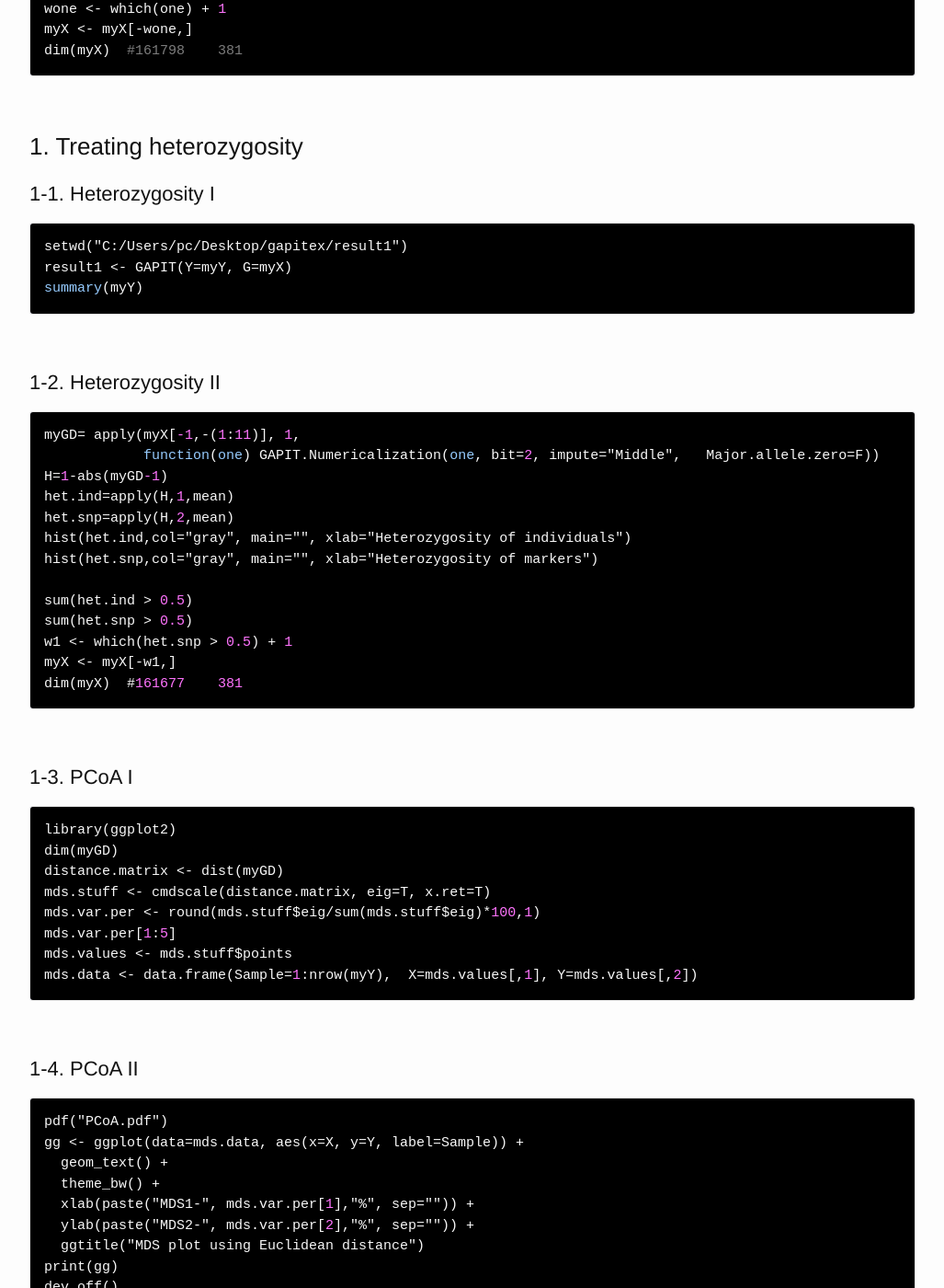
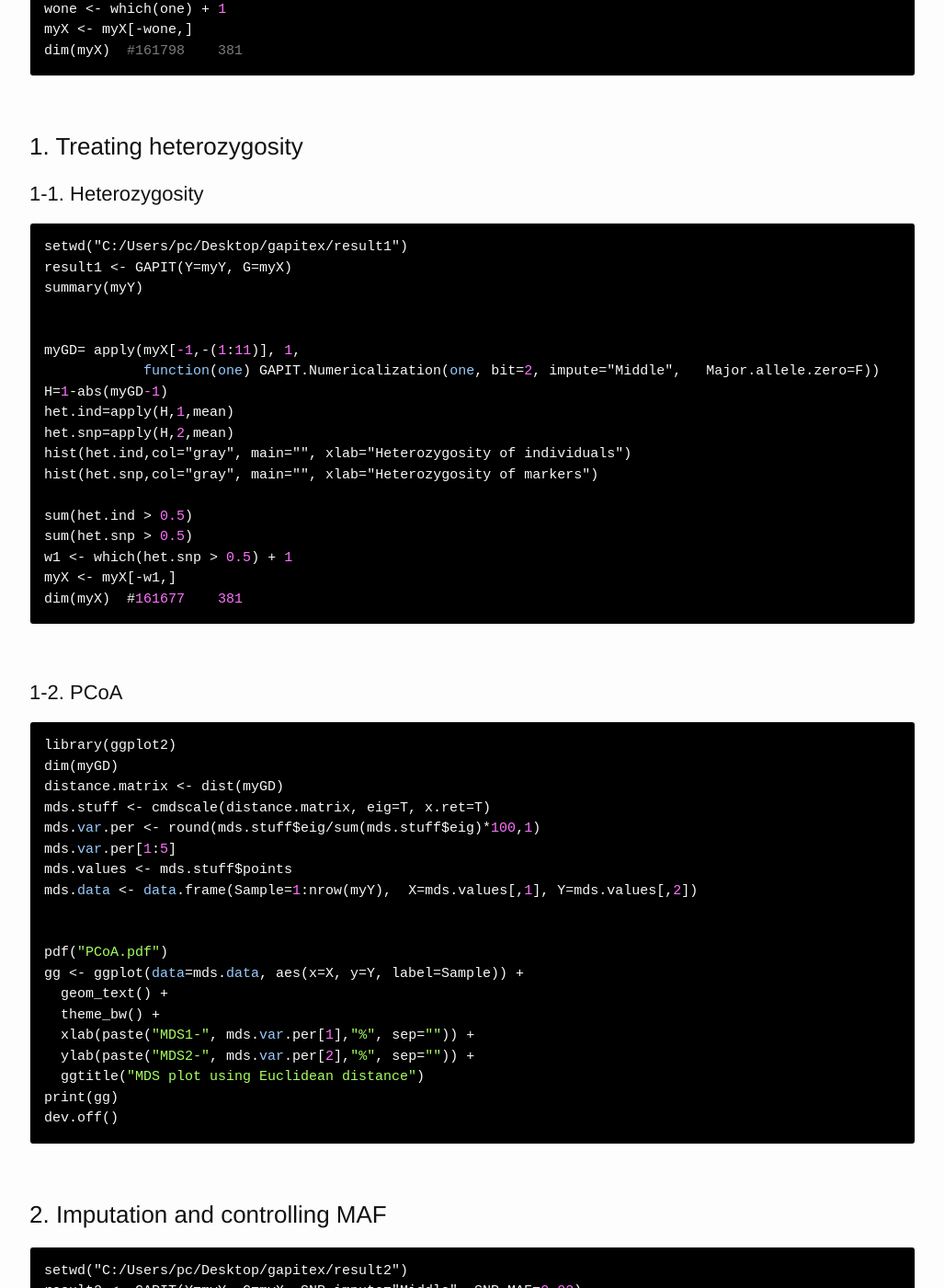
Before and after one commit to statpng/PNU-winter-workshop-2019, a Jekyll site: the page built from part1.md, in a window 1280 px wide and 1400 px high, scrolled down 1863 px. Shown: the whole window at 92% size, without its empty margins (126-1153 px from the left). Built offline with Jekyll 4.4.1, drawn with Linux system fonts in a browser that asks for light colours; nearby versions of some CDN libraries; some of the changed text lies outside the part shown.

Commit message:
edit part1

````diff
--- a/part1.md
+++ b/part1.md
@@ -70,7 +70,7 @@ dim(myY);dim(myX)
 genedata <-  myX[-1,-c(1:11)]
 na <- apply(genedata, 1, function(x) sum(x=='NN'))
 length(na)
-max(na); max(na)/nrow(genedata) # maximum NA percent: about 0.1%
+max(na); max(na)/ncol(genedata)
 ```
 <br>
 #### 0-3. Preprocess (check genotypes)
@@ -84,15 +84,13 @@ dim(myX)  #161798    381
 ```
 <br>
 ### 1. Treating heterozygosity
-#### 1-1. Heterozygosity I
+#### 1-1. Heterozygosity
 ```
 setwd("C:/Users/pc/Desktop/gapitex/result1")
 result1 <- GAPIT(Y=myY, G=myX)
 summary(myY)
-```
-<br>
-#### 1-2. Heterozygosity II
-```
+
+
 myGD= apply(myX[-1,-(1:11)], 1,
             function(one) GAPIT.Numericalization(one, bit=2, impute="Middle", 	Major.allele.zero=F))
 H=1-abs(myGD-1)
@@ -109,7 +107,7 @@ dim(myX)  #161677    381
 ```
 <br>
 
-#### 1-3. PCoA I
+#### 1-2. PCoA
 ```
 library(ggplot2)
 dim(myGD)
@@ -119,10 +117,8 @@ mds.var.per <- round(mds.stuff$eig/sum(mds.stuff$eig)*100,1)
 mds.var.per[1:5]
 mds.values <- mds.stuff$points
 mds.data <- data.frame(Sample=1:nrow(myY),  X=mds.values[,1], Y=mds.values[,2])
-```
-<br>
-#### 1-4. PCoA II
-```
+
+
 pdf("PCoA.pdf")
 gg <- ggplot(data=mds.data, aes(x=X, y=Y, label=Sample)) +
   geom_text() +
@@ -134,6 +130,7 @@ print(gg)
 dev.off()
 ```
 <br>
+
 ### 2. Imputation and controlling MAF
 ```
 setwd("C:/Users/pc/Desktop/gapitex/result2")
````
